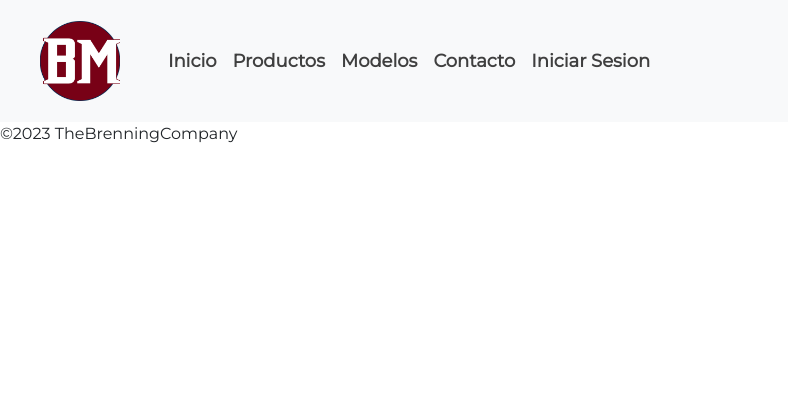
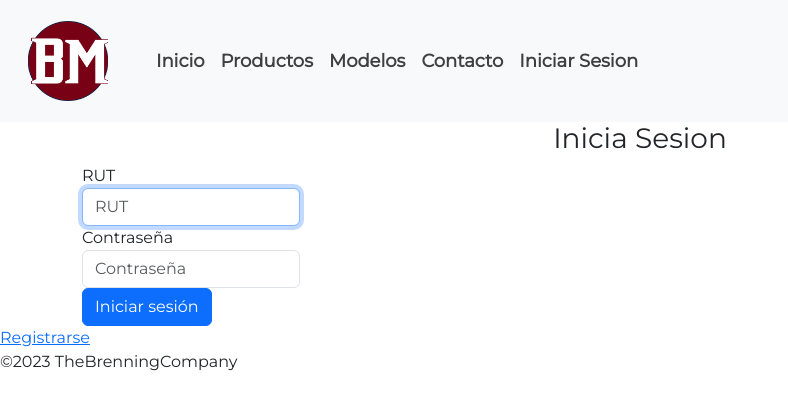
Before and after one commit to fegenau/brenning_motors, a Django app: page /login/ in a window 1280 px wide. Shown: the top 410 px of the page, without its empty margins (0-788 px from the left). Run offline with Django 4.2, Linux system fonts and the light colour scheme.

Commit message:
Formulario de registro de usuario y login creado

```diff
--- a/Brenning/urls.py
+++ b/Brenning/urls.py
@@ -36,4 +36,5 @@ urlpatterns = [
     path('g310r/',views.g310r),
     path('fz25/',views.fz25),
     path('cb190/',views.cb190),
+    path('registro/',views.registro_usuario),
 ]
--- a/ventas/forms.py
+++ b/ventas/forms.py
@@ -0,0 +1,16 @@
+from django import forms
+from django.core.validators import RegexValidator
+from .models import Usuario
+
+class RegistroUsuarioForm(forms.ModelForm):
+
+    class Meta:
+        model = Usuario
+        fields = ['rut', 'nombre', 'password']
+        widgets = {
+            'password': forms.PasswordInput()
+        }
+
+class LoginForm(forms.Form):
+    rut = forms.CharField(label='RUT', max_length=12)
+    password = forms.CharField(label='Contraseña', widget=forms.PasswordInput)
--- a/ventas/models.py
+++ b/ventas/models.py
@@ -18,7 +18,6 @@ class Motos(models.Model):
 class Usuario(models.Model):
     rut = models.IntegerField(primary_key=True)
     nombre = models.CharField(max_length=100)
-    tipo_usuario = models.CharField(max_length=100)
     password = models.CharField(max_length=255)
 
     def __str__(self):
--- a/ventas/templates/login.html
+++ b/ventas/templates/login.html
@@ -5,30 +5,51 @@
     <meta charset="UTF-8" />
     <meta name="viewport" content="width=device-width, initial-scale=1.0" />
     <title>Login</title>
-    <link
-      href="https://cdn.jsdelivr.net/npm/bootstrap@5.0.2/dist/css/bootstrap.min.css"
-      rel="stylesheet"
-      integrity="sha384-EVSTQN3/azprG1Anm3QDgpJLIm9Nao0Yz1ztcQTwFspd3yD65VohhpuuCOmLASjC"
-      crossorigin="anonymous"
-    />
     {% load static %}
     <link rel="stylesheet" href="{% static './css/Login.css' %}" />
   </head>
   <body>
 
 
+    {% if messages %} {% for message in messages %}
+    <div class="alert alert-{{ message.tags }}">{{ message }}</div>
+    {% endfor %} {% endif %}
+
+    <h3 style="text-align: center;">Inicia Sesion</h3>
+
+    <div class="container style=text-align: center">
+        <form method="POST">
+            {% csrf_token %}
+            <div class="form-group">
+              <label for="id_rut" class="sr-only">RUT</label>
+              <input
+                type="text"
+                class="form-control"
+                id="id_rut"
+                name="rut"
+                placeholder="RUT"
+                required
+                autofocus
+              />
+            </div>
+            <div class="form-group">
+              <label for="id_password" class="sr-only">Contraseña</label>
+              <input
+                type="password"
+                class="form-control"
+                id="id_password"
+                name="password"
+                placeholder="Contraseña"
+                required
+              />
+            </div>
+            <button type="submit" class="btn btn-primary">Iniciar sesión</button>
+        </form>
+    </div>
+
+    <a href="/registro"> Registrarse</a>
+
     <footer>&copy;2023 TheBrenningCompany</footer>
-
-    <script
-      src="https://cdn.jsdelivr.net/npm/@popperjs/core@2.9.2/dist/umd/popper.min.js"
-      integrity="sha384-IQsoLXl5PILFhosVNubq5LC7Qb9DXgDA9i+tQ8Zj3iwWAwPtgFTxbJ8NT4GN1R8p"
-      crossorigin="anonymous"
-    ></script>
-    <script
-      src="https://cdn.jsdelivr.net/npm/bootstrap@5.0.2/dist/js/bootstrap.min.js"
-      integrity="sha384-cVKIPhGWiC2Al4u+LWgxfKTRIcfu0JTxR+EQDz/bgldoEyl4H0zUF0QKbrJ0EcQF"
-      crossorigin="anonymous"
-    ></script>
   </body>
 </html>
 {% endblock %}
--- a/ventas/views.py
+++ b/ventas/views.py
@@ -1,7 +1,9 @@
 from django.shortcuts import render,redirect
 from django.contrib.auth.forms import UserCreationForm
 from django.contrib.auth.models import User
-from django.http import HttpResponse
+from .forms import RegistroUsuarioForm,LoginForm
+from .models import Usuario
+from django.contrib import messages
 
 # Create your views here.
 
@@ -89,3 +91,38 @@ def xr(request):
 
 def cb190(request):
     return render(request, 'cb190.html')
+
+def registro_usuario(request):
+    if request.method == 'POST':
+        form = RegistroUsuarioForm(request.POST)
+        if form.is_valid():
+            form.save()
+            usuario = form.save()
+            messages.success(request,'Registro existoso')
+            return redirect('/')  # Redireccionar a la página de inicio después de guardar el usuario
+    else:
+        form = RegistroUsuarioForm()
+
+    return render(request, 'formulario-registro.html',
+                  {'form': form
+                   })
+
+def login (request):
+    if request.method == 'POST':
+        form = LoginForm(request.POST)
+        if form.is_valid():
+            rut = form.cleaned_data['rut']
+            password = form.cleaned_data['password']
+            try:
+                usuario = Usuario.objects.get(rut=rut, password=password)
+                # Guardar información de sesión para el usuario
+                request.session['usuario_rut'] = usuario.rut
+                request.session['usuario_nombre'] = usuario.nombre
+                messages.success(request, 'Inicio de sesión exitoso.')
+                return redirect('/')
+            except Usuario.DoesNotExist:
+                messages.error(request, 'Credenciales inválidas.')
+    else:
+        form = LoginForm()
+
+    return render(request, 'login.html', {'form': form})
```
Also changed, not shown: ventas/templates/formulario-registro.html (added, +22 -0 lines), BrenningMotors.db, ventas/migrations/0004_rename_modelos_motos_and_more.py (added).
